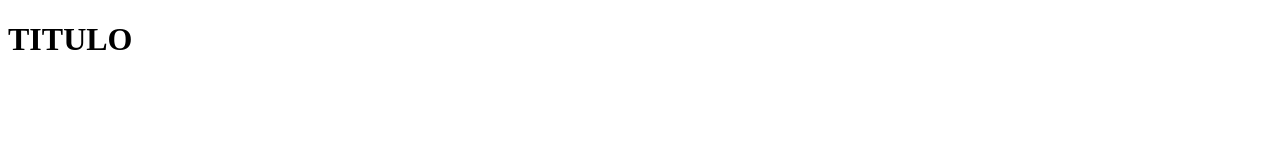
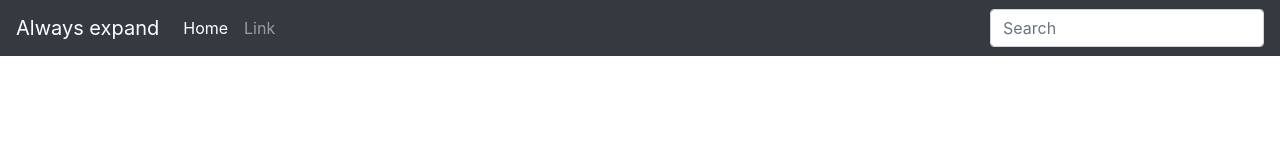
Before and after one commit to gustavo-leguizamon/GestionVentasV3Frontend, a website: page index.html in a window 1280 px wide. Drawn offline with nearby package versions, Linux system fonts and the light colour scheme.

Commit message:
add navbar

```diff
--- a/index.html
+++ b/index.html
@@ -1,10 +1,63 @@
 <!DOCTYPE html>
 <html>
-  <head>
-    <meta charset="utf-8" />
-    <title></title>
-  </head>
-  <body>
-    <h1>TITULO</h1>
-  </body>
+
+<head>
+  <meta charset="utf-8" />
+  <meta name="viewport" content="width=device-width, initial-scale=1.0">
+
+  <!-- Links CSS -->
+  <link rel="stylesheet" href="https://stackpath.bootstrapcdn.com/bootstrap/4.5.0/css/bootstrap.min.css" integrity="sha384-9aIt2nRpC12Uk9gS9baDl411NQApFmC26EwAOH8WgZl5MYYxFfc+NcPb1dKGj7Sk" crossorigin="anonymous">
+  <link rel="stylesheet" href="https://use.fontawesome.com/releases/v5.0.4/css/all.css">
+
+  <link rel="stylesheet" href="/css/index.css">
+
+  <title>Gestión de Ventas</title>
+</head>
+
+<body>
+  <div class="wrapper">
+    <header class="main-header">
+      <nav class="navbar navbar-expand navbar-dark bg-dark">
+        <a class="navbar-brand" href="#">Always expand</a>
+        <button class="navbar-toggler" type="button" data-toggle="collapse" data-target="#navbarsExample02" aria-controls="navbarsExample02" aria-expanded="false" aria-label="Toggle navigation">
+          <span class="navbar-toggler-icon"></span>
+        </button>
+
+        <div class="collapse navbar-collapse" id="navbarsExample02">
+          <ul class="navbar-nav mr-auto">
+            <li class="nav-item active">
+              <a class="nav-link" href="#">Home <span class="sr-only">(current)</span></a>
+            </li>
+            <li class="nav-item">
+              <a class="nav-link" href="#">Link</a>
+            </li>
+          </ul>
+          <form class="form-inline my-2 my-md-0">
+            <input class="form-control" type="text" placeholder="Search">
+          </form>
+        </div>
+      </nav>
+    </header>
+
+    <!-- Lateral menu -->
+    <aside>
+
+    </aside>
+
+    <!-- Contenido de la pagina -->
+    <section id="content">
+
+    </section>
+    <footer>
+    </footer>
+  </div>
+
+  <!-- Scripts JS -->
+  <script src="https://code.jquery.com/jquery-3.5.1.slim.min.js" integrity="sha384-DfXdz2htPH0lsSSs5nCTpuj/zy4C+OGpamoFVy38MVBnE+IbbVYUew+OrCXaRkfj" crossorigin="anonymous"></script>
+  <script src="https://cdn.jsdelivr.net/npm/popper.js@1.16.0/dist/umd/popper.min.js" integrity="sha384-Q6E9RHvbIyZFJoft+2mJbHaEWldlvI9IOYy5n3zV9zzTtmI3UksdQRVvoxMfooAo" crossorigin="anonymous"></script>
+  <script src="https://stackpath.bootstrapcdn.com/bootstrap/4.5.0/js/bootstrap.min.js" integrity="sha384-OgVRvuATP1z7JjHLkuOU7Xw704+h835Lr+6QL9UvYjZE3Ipu6Tp75j7Bh/kR0JKI" crossorigin="anonymous"></script>
+
+  <script src="/js/index.js"></script>
+</body>
+
 </html>
```
Also changed, not shown: css/index.css (added), js/index.js (added).
